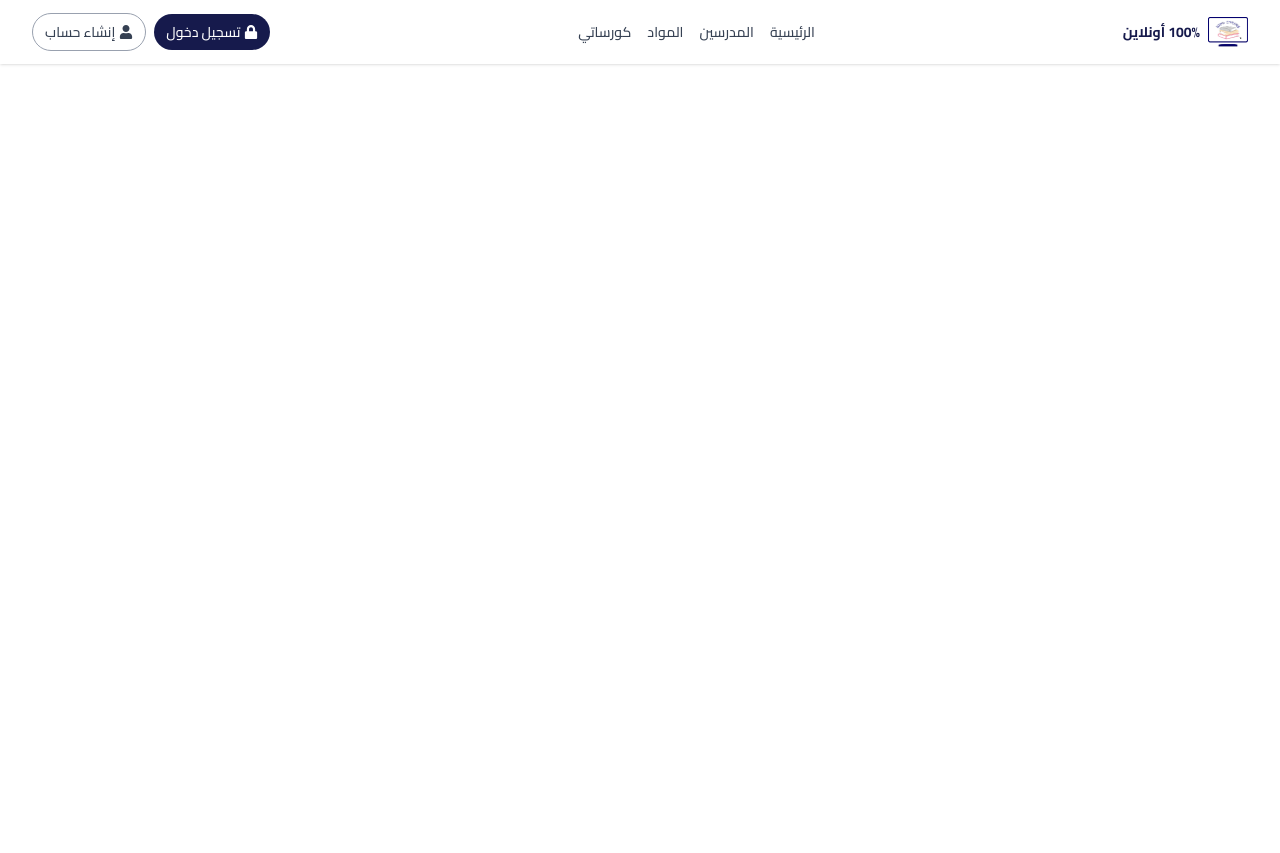
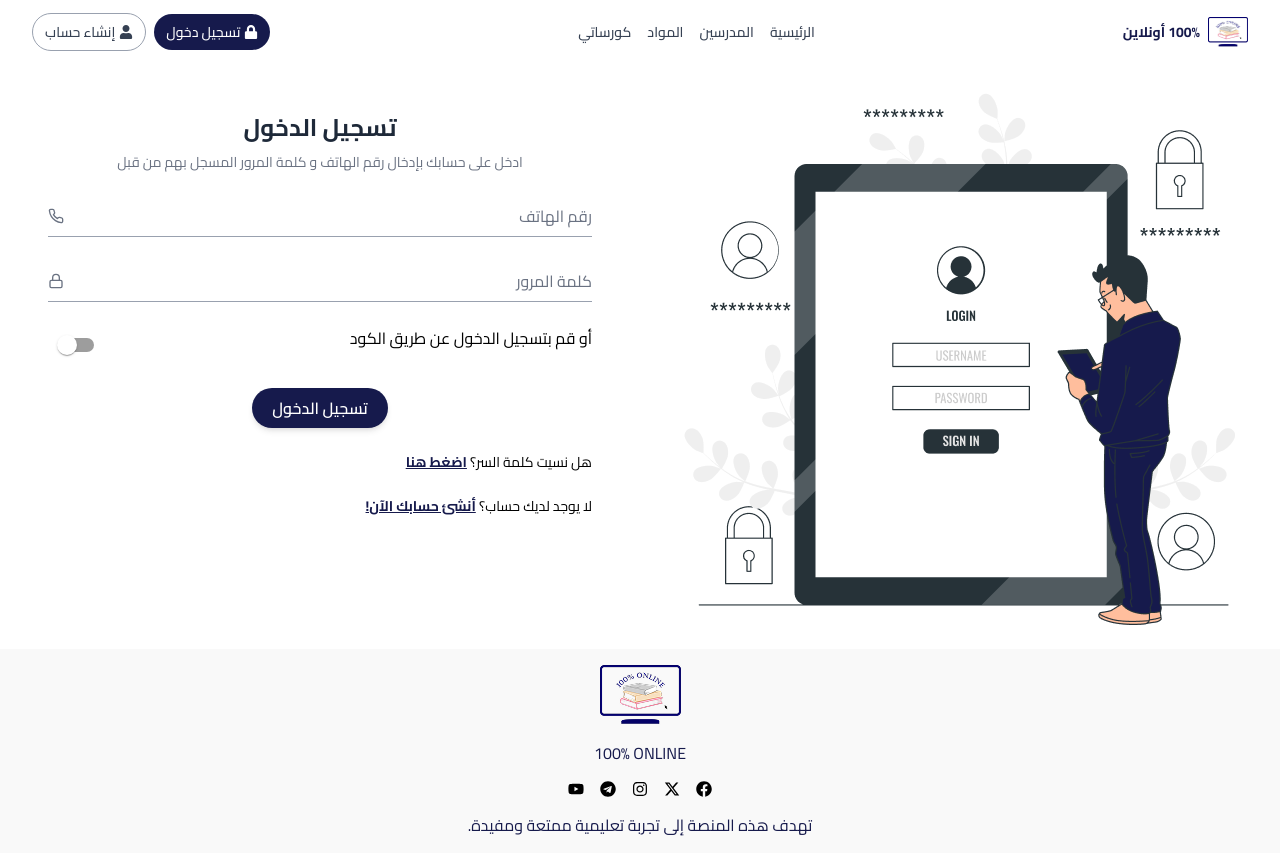
Before and after one commit to justmahmoud31/Lmsonline, a React (Vite) app: page /login in a window 1280 px wide. Before the commit the page ends 800 px from the top, so only its background shows below. Built offline with nearby package versions, Linux system fonts and the light colour scheme.

Commit message:
Added : Login Design

```diff
--- a/package.json
+++ b/package.json
@@ -10,6 +10,9 @@
     "preview": "vite preview"
   },
   "dependencies": {
+    "@emotion/react": "^11.14.0",
+    "@emotion/styled": "^11.14.0",
+    "@mui/material": "^7.0.2",
     "@tailwindcss/vite": "^4.1.4",
     "react": "^19.0.0",
     "react-dom": "^19.0.0",
--- a/src/App.tsx
+++ b/src/App.tsx
@@ -2,6 +2,7 @@ import { Route, Routes } from "react-router-dom";
 import "./App.css";
 import Home from "./Modules/Home/Home";
 import Navbar from "./Components/Shared/Navbar";
+import Login from "./Modules/Auth/Login";
 
 function App() {
   return (
@@ -9,6 +10,7 @@ function App() {
       <Navbar />
       <Routes>
         <Route path="/" element={<Home />} />
+        <Route path="/login" element={<Login />} />
       </Routes>
     </>
   );
--- a/src/Components/Courses-Components/Detailed-Course-Card.tsx
+++ b/src/Components/Courses-Components/Detailed-Course-Card.tsx
@@ -29,13 +29,13 @@ const DetaildCourseCard: React.FC<DetailedCardCourseProps> = ({
         />
       </div>
       {/* Content */}
-      <div className="p-4 z-400 space-y-2 bg-secondary flex flex-col justify-between  w-19/20 rounded-lg mx-auto">
+      <div className="p-4 z-400 space-y-2 bg-secondary flex flex-col justify-between h-60  w-19/20 rounded-lg mx-auto">
         {/* Price */}
         <div className="flex justify-between items-center w-full">
           <h3 className="text-md font-bold text-right">{courseName}</h3>
           <div className="flex"></div>
           <div className="bg-[#001E43] flex gap-2 text-white text-sm px-2 py-1 rounded-md w-fit ">
-            <p className="bg-white text-main rounded-sm">
+            <p className="bg-white text-main rounded-sm px-1">
               {" "}
               {coursePrice.toFixed(2)}{" "}
             </p>
--- /dev/null
+++ b/src/Components/Shared/Footer.tsx
@@ -0,0 +1,33 @@
+import logo from "../../assets/logo.png";
+import { FaFacebook } from "react-icons/fa";
+import { FaXTwitter } from "react-icons/fa6";
+import { FaInstagram } from "react-icons/fa";
+import { FaTelegram } from "react-icons/fa";
+import { FaYoutube } from "react-icons/fa";
+const Footer: React.FC = () => {
+  return (
+    <div className="flex flex-col font-main justify-center items-center bg-secondary p-4 gap-4">
+      <img src={logo} />
+      <h2 className="text-main" dir="ltr">100% ONLINE</h2>
+      <div className="flex gap-4">
+        <a>
+          <FaFacebook />
+        </a>
+        <a>
+          <FaXTwitter />
+        </a>
+        <a>
+          <FaInstagram />
+        </a>
+        <a>
+          <FaTelegram />
+        </a>
+        <a>
+          <FaYoutube />
+        </a>
+      </div>
+      <p className="text-main">تهدف هذه المنصة إلى تجربة تعليمية ممتعة ومفيدة.</p>
+    </div>
+  );
+};
+export default Footer;
--- a/src/Components/Shared/Navbar.tsx
+++ b/src/Components/Shared/Navbar.tsx
@@ -2,10 +2,10 @@ import React, { useState } from "react";
 import { FaUser, FaLock } from "react-icons/fa";
 import { HiMenu, HiX } from "react-icons/hi";
 import logo from "../../assets/logo.png";
-import { Link } from "react-router-dom";
+import { Link, useNavigate } from "react-router-dom";
 const Navbar: React.FC = () => {
   const [menuOpen, setMenuOpen] = useState(false);
-
+  const navigate = useNavigate();
   const toggleMenu = () => setMenuOpen((prev) => !prev);
 
   return (
@@ -38,7 +38,12 @@ const Navbar: React.FC = () => {
 
         {/* Left buttons */}
         <div className="hidden md:flex items-center gap-2">
-          <button className="flex items-center gap-1 text-white cursor-pointer  text-gray-800 px-3 py-2 rounded-full bg-main">
+          <button
+            onClick={() => {
+              navigate("/login");
+            }}
+            className="flex items-center gap-1 text-white cursor-pointer  text-gray-800 px-3 py-2 rounded-full bg-main"
+          >
             <FaLock className="text-sm" />
             تسجيل دخول
           </button>
--- /dev/null
+++ b/src/Modules/Auth/Login.tsx
@@ -0,0 +1,102 @@
+import { Switch } from "@mui/material";
+import React from "react";
+import { FiLock, FiPhone } from "react-icons/fi";
+import { Link } from "react-router-dom";
+import loginPic from "../../assets/bro.png";
+import Footer from "../../Components/Shared/Footer";
+
+const Login: React.FC = () => {
+  return (
+    <>
+      <div
+        className="font-main flex items-center justify-center bg-gray-50"
+        dir="rtl"
+      >
+        <div className="flex flex-col md:flex-row w-full   overflow-hidden  bg-white">
+          {/* Right Side - Illustration */}
+          <div className="hidden md:flex items-center justify-center w-1/2 p-6">
+            <img
+              src={loginPic}
+              alt="Login Illustration"
+              className="max-w-full h-auto"
+            />
+          </div>
+
+          {/* Left Side - Form */}
+          <div className="w-full md:w-1/2 p-8 md:p-12 " dir="rtl">
+            <h1 className="text-2xl font-bold mb-2 text-gray-800  text-center">
+              تسجيل الدخول
+            </h1>
+            <p className="text-sm text-gray-500 mb-6 text-center">
+              ادخل على حسابك بإدخال رقم الهاتف و كلمة المرور المسجل بهم من قبل
+            </p>
+
+            {/* Phone Input */}
+            <div className="mb-6 relative">
+              <div className="border-b border-gray-400 focus-within:border-indigo-700 flex items-center">
+                <input
+                  type="text"
+                  className="flex-1 py-2 bg-transparent outline-none text-right placeholder-gray-500"
+                  placeholder="رقم الهاتف"
+                  dir="rtl"
+                />
+                <FiPhone className="text-gray-500 mr-2" />
+              </div>
+            </div>
+
+            {/* Password Input */}
+            <div className="mb-6 relative">
+              <div className="border-b border-gray-400 focus-within:border-indigo-700 flex items-center">
+                <input
+                  type="text"
+                  className="flex-1 py-2 bg-transparent outline-none text-right placeholder-gray-500"
+                  placeholder="كلمة المرور"
+                  dir="rtl"
+                />
+                <FiLock className="text-gray-500" />
+              </div>
+            </div>
+
+            {/* Switch for code login */}
+            <div className="flex justify-between mb-6">
+              <p>أو قم بتسجيل الدخول عن طريق الكود</p>
+              <Switch />
+            </div>
+
+            {/* Login Button */}
+            <div className="flex justify-center">
+              <button className="w-1/4 py-2 bg-main text-white font-semibold rounded-3xl cursor-pointer shadow-md hover:shadow-lg transition duration-200">
+                تسجيل الدخول
+              </button>
+            </div>
+
+            {/* Forgot Password */}
+            <div className="text-sm mt-6 text-right">
+              هل نسيت كلمة السر؟{" "}
+              <Link
+                to="/forgot-password"
+                className="text-main underline underline-gray-50 font-bold"
+              >
+                اضغط هنا
+              </Link>
+            </div>
+
+            {/* Register */}
+            <div className="text-sm mt-6 text-right">
+              لا يوجد لديك حساب؟{" "}
+              <Link
+                to="/register"
+                className="text-main underline underline-gray-50 font-bold"
+              >
+                أنشئ حسابك الآن!
+              </Link>
+            </div>
+          </div>
+        </div>
+      </div>
+      <Footer />
+    </>
+  );
+};
+
+export default Login;
--- /dev/null
+++ b/src/Modules/Home/Home-Components/Subjects.tsx
@@ -0,0 +1,10 @@
+import React from "react";
+
+const Subjects: React.FC = () => {
+  return (
+    <div className="flex flex-col items-center justify-center w-full h-full">
+      Subjects
+    </div>
+  );
+};
+export default Subjects;
--- a/src/Modules/Home/Home.tsx
+++ b/src/Modules/Home/Home.tsx
@@ -1,6 +1,7 @@
 import Courses from "./Home-Components/Courses";
 import Hero from "./Home-Components/Hero";
 import Offer from "./Home-Components/Offer";
+import Subjects from "./Home-Components/Subjects";
 import Teachers from "./Home-Components/Teachers";
 
 function Home() {
@@ -10,6 +11,7 @@ function Home() {
       <Offer />
       <Teachers />
       <Courses />
+      {/* <Subjects /> */}
     </>
   );
 }
```
Also changed, not shown: src/assets/bro.png (added), 1 other file (tests, documents, lock files or other folders).
